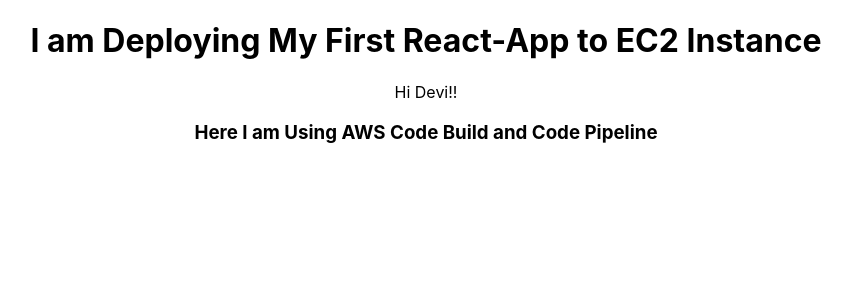
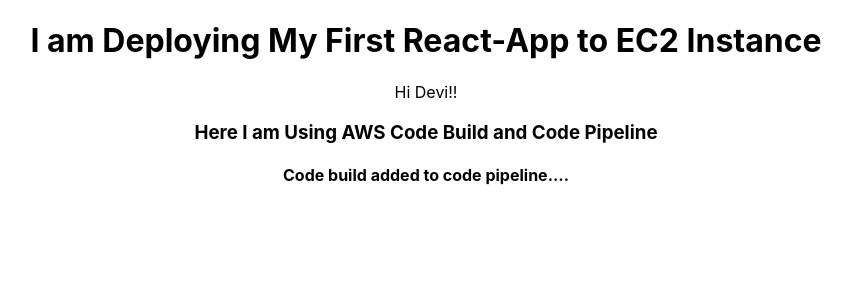
Before and after one commit to DeviPothula/learn-aws, a React (Create React App) app: page / in a window 1280 px wide. Shown: the top 300 px of the page, without its empty margins (214-1066 px from the left). Built offline with nearby package versions, Linux system fonts and the light colour scheme.

Commit message:
mew change to test code pipeline

```diff
--- a/src/App.js
+++ b/src/App.js
@@ -5,6 +5,7 @@
     <h1>I am Deploying My First React-App to EC2 Instance</h1>
     <p>Hi Devi!!</p>
     <h3>Here I am Using AWS Code Build and Code Pipeline</h3>
+    <h4>Code build added to code pipeline....</h4>
   </div>;
 }
 
```
